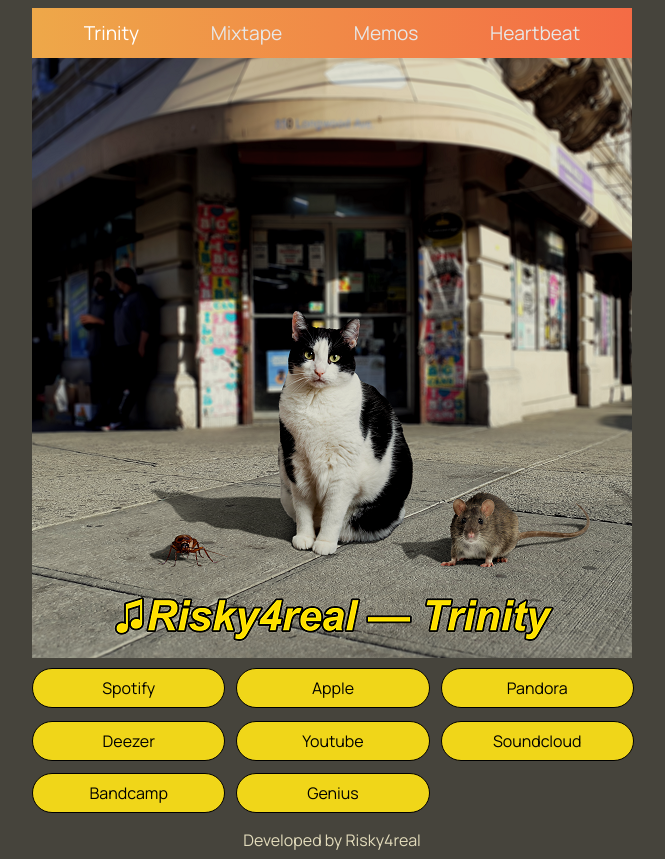
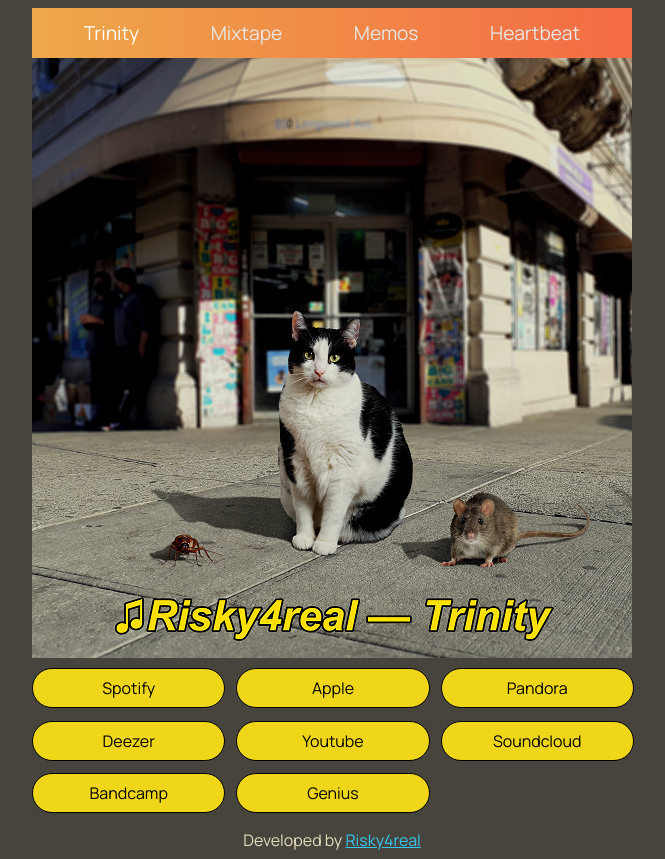
Before and after one commit to truvor/truvor.github.io, an Angular app: page /trinity in a window 1280 px wide. Shown: the whole page, without its empty margins (308-973 px from the left). Built offline with nearby package versions, Linux system fonts and the light colour scheme.

Commit message:
Added the email

```diff
--- a/src/app/app.component.css
+++ b/src/app/app.component.css
@@ -176,3 +176,7 @@
   transition-timing-function: linear;
   color: #e7e7e7;
 }
+
+.email-link {
+  color: rgb(56, 198, 242);
+}
--- a/src/app/app.component.html
+++ b/src/app/app.component.html
@@ -22,7 +22,8 @@
   <router-outlet></router-outlet>
 
   <footer>
-    Developed by Risky4real
+    <span>Developed by </span>
+      <a class="email-link" href="mailto:heartbeat.sounds.mail@gmail.com">Risky4real</a>
   </footer>
 
 </main>
```
